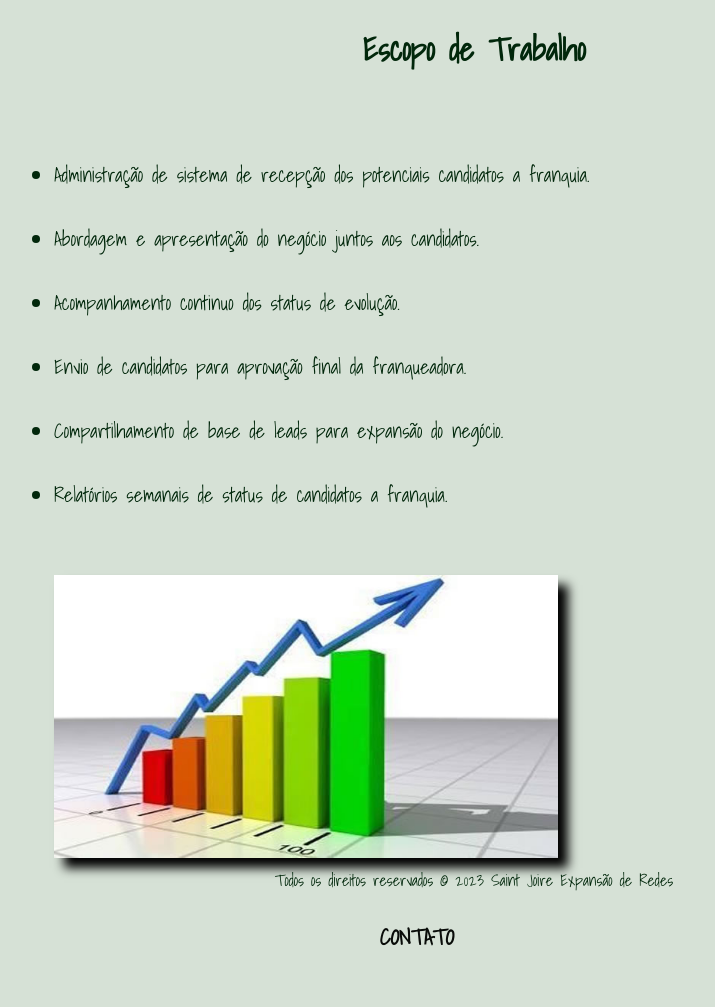
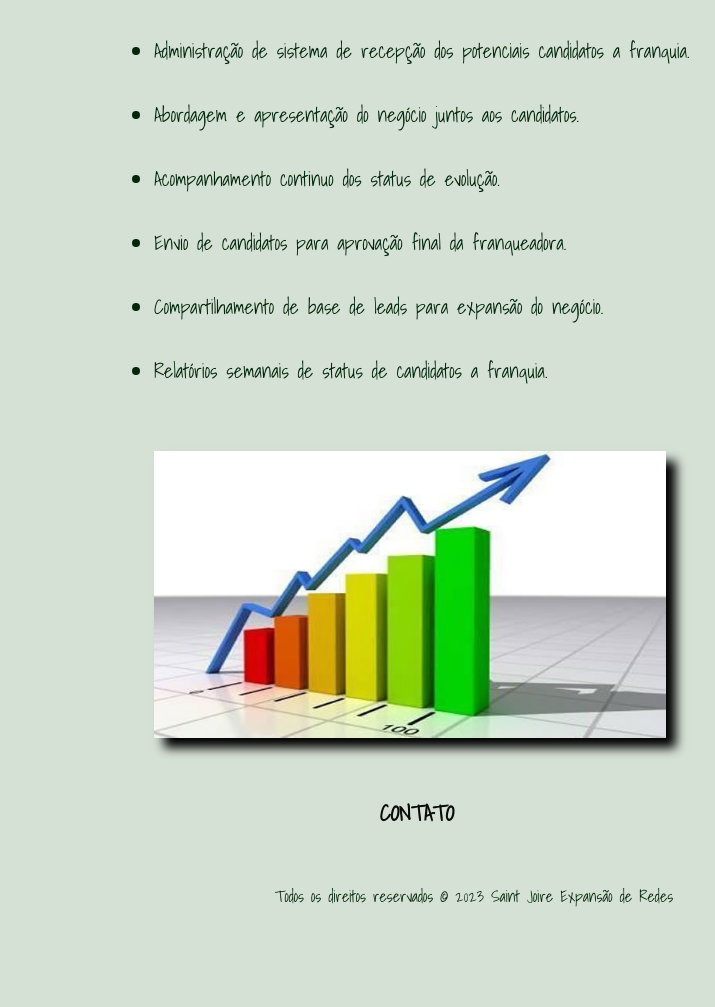
Before and after one commit to Palomabonattedealmeida/saint-jeoire, a plain HTML site: page index.html in a window 1280 px wide. Shown: the part 1282-2289 px from the top of the page, without its empty margins (166-881 px from the left). Drawn offline with Linux system fonts and the light colour scheme.

Commit message:
Add files via upload

```diff
--- a/style.css
+++ b/style.css
@@ -148,39 +148,3 @@ body {
     text-align: center;
     padding: 180px;
   }
-
-
-  /* Estilos para telas maiores */
-
-@media (min-width: 768px) {
-  header {
-    padding: 40px;
-  }
-
-  .principal {
-    padding: 5em 0;
-    max-width: 960px;
-    margin: 0 auto;
-  }
-
-  .imagem-grafico {
-    width: 60%;
-    float: left;
-  }
-
-  .lista-escopo {
-    width: 60%;
-  }
-
-  .conteudo-escopo {
-    width: 70%;
-  }
-
-  main {
-    padding: 40px;
-  }
-
-  footer {
-    padding: 40px;
-  }
-}
```
